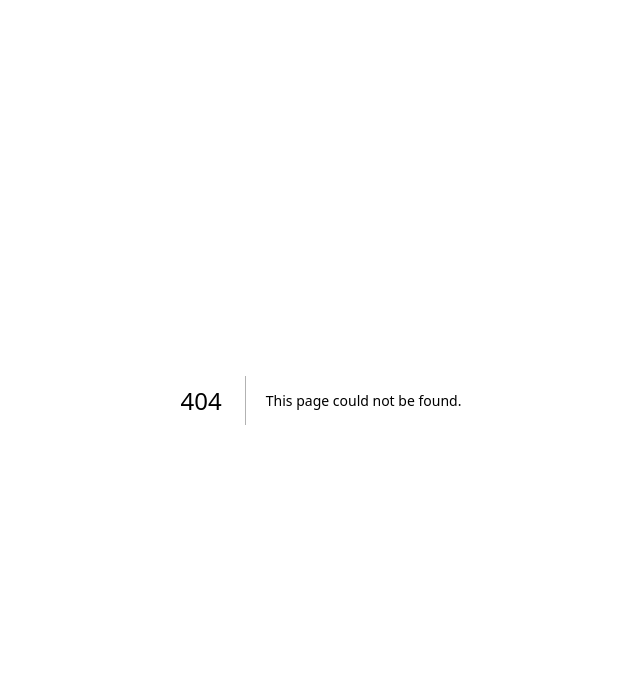
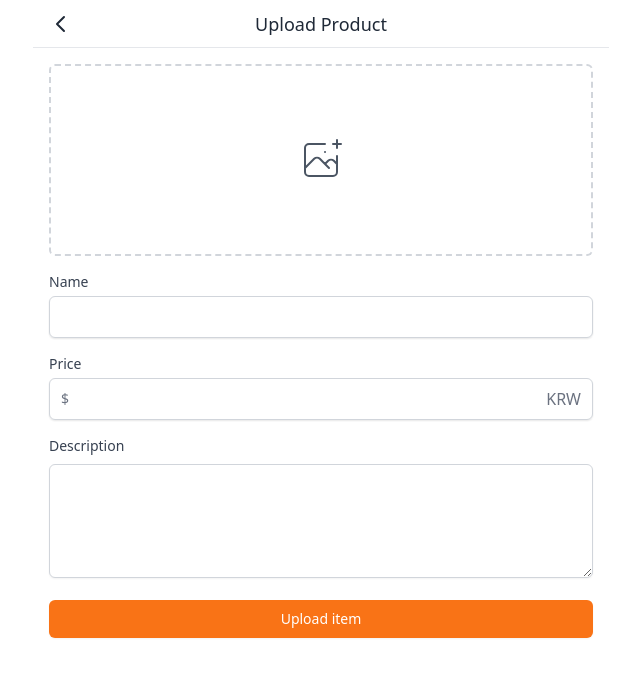
Before and after one commit to padd60/Carrot-Market, a Next.js app: page /products/upload in a window 1280 px wide. Before the commit this address had no page. Shown: the top 676 px of the page, without its empty margins (319-959 px from the left). Built offline with nearby package versions, Linux system fonts and the light colour scheme.

Commit message:
[feat, refactor] 업로드 폼 리액트 폼 훅 적용 및 items경로 products경로로 변경

```diff
--- a/components/item.tsx
+++ b/components/item.tsx
@@ -17,7 +17,7 @@
 }: ItemProps) {
   return (
     <Link
-      href={`/items/${id}`}
+      href={`/products/${id}`}
       className="flex px-4 pt-5 cursor-pointer justify-between"
     >
       <div className="flex space-x-4">
--- a/components/textarea.tsx
+++ b/components/textarea.tsx
@@ -1,10 +1,18 @@
+import { UseFormRegisterReturn } from 'react-hook-form';
+
 interface TextAreaProps {
   label?: string;
   name?: string;
+  register: UseFormRegisterReturn;
   [key: string]: any;
 }
 
-export default function TextArea({ label, name, ...rest }: TextAreaProps) {
+export default function TextArea({
+  label,
+  name,
+  register,
+  ...rest
+}: TextAreaProps) {
   return (
     <div>
       {label ? (
@@ -17,6 +25,7 @@
       ) : null}
       <textarea
         id={name}
+        {...register}
         className="mt-1 shadow-sm w-full focus:ring-orange-500 rounded-md border-gray-300 focus:border-orange-500 "
         rows={4}
         {...rest}
--- /dev/null
+++ b/interfaces/uploadType.ts
@@ -0,0 +1,5 @@
+export interface UploadProductForm {
+  name: string;
+  price: string;
+  description: string;
+}
--- a/pages/index.tsx
+++ b/pages/index.tsx
@@ -6,7 +6,6 @@
 
 const Home: NextPage = () => {
   const { user, isLoading } = useUser();
-  console.log(user);
   return (
     <Layout title="홈" hasTabBar>
       <div className="flex flex-col space-y-5 divide-y">
@@ -20,7 +19,7 @@
             hearts={1}
           />
         ))}
-        <FloatingButton href="/items/upload">
+        <FloatingButton href="/products/upload">
           <svg
             className="h-6 w-6"
             xmlns="http://www.w3.org/2000/svg"
--- a/pages/items/upload.tsx
+++ b/pages/products/upload.tsx
@@ -1,13 +1,22 @@
+import { UploadProductForm } from '@interfaces/uploadType';
 import type { NextPage } from 'next';
-import Button from '../../components/button';
-import Input from '../../components/input';
-import Layout from '../../components/layout';
-import TextArea from '../../components/textarea';
+import { useForm } from 'react-hook-form';
+import Button from '@components/button';
+import Input from '@components/input';
+import Layout from '@components/layout';
+import TextArea from '@components/textarea';
+import useMutation from '@libs/client/useMutation';
 
 const Upload: NextPage = () => {
+  const { register, handleSubmit } = useForm<UploadProductForm>();
+  const [uploadProduct, { loading, data }] = useMutation('/api/products');
+  const onValid = (data: UploadProductForm) => {
+    if (loading) return;
+    uploadProduct(data);
+  };
   return (
     <Layout canGoBack title="Upload Product">
-      <form className="p-4 space-y-4">
+      <form className="p-4 space-y-4" onSubmit={handleSubmit(onValid)}>
         <div>
           <label className="w-full cursor-pointer text-gray-600 hover:border-orange-500 hover:text-orange-500 flex items-center justify-center border-2 border-dashed border-gray-300 h-48 rounded-md">
             <svg
@@ -27,17 +36,28 @@
             <input className="hidden" type="file" />
           </label>
         </div>
-        <Input required label="Name" name="name" type="text" />
         <Input
+          register={register('name', { required: true })}
+          required
+          label="Name"
+          name="name"
+          type="text"
+        />
+        <Input
+          register={register('price', { required: true })}
           required
           label="Price"
-          placeholder="0.00"
           name="price"
           type="text"
           kind="price"
         />
-        <TextArea name="description" label="Description" />
-        <Button text="Upload item" />
+        <TextArea
+          register={register('description', { required: true })}
+          required
+          name="description"
+          label="Description"
+        />
+        <Button text={loading ? 'Loading...' : 'Upload item'} />
       </form>
     </Layout>
   );
```
Also changed, not shown: pages/products/[id].tsx (renamed from pages/items/[id].tsx).
